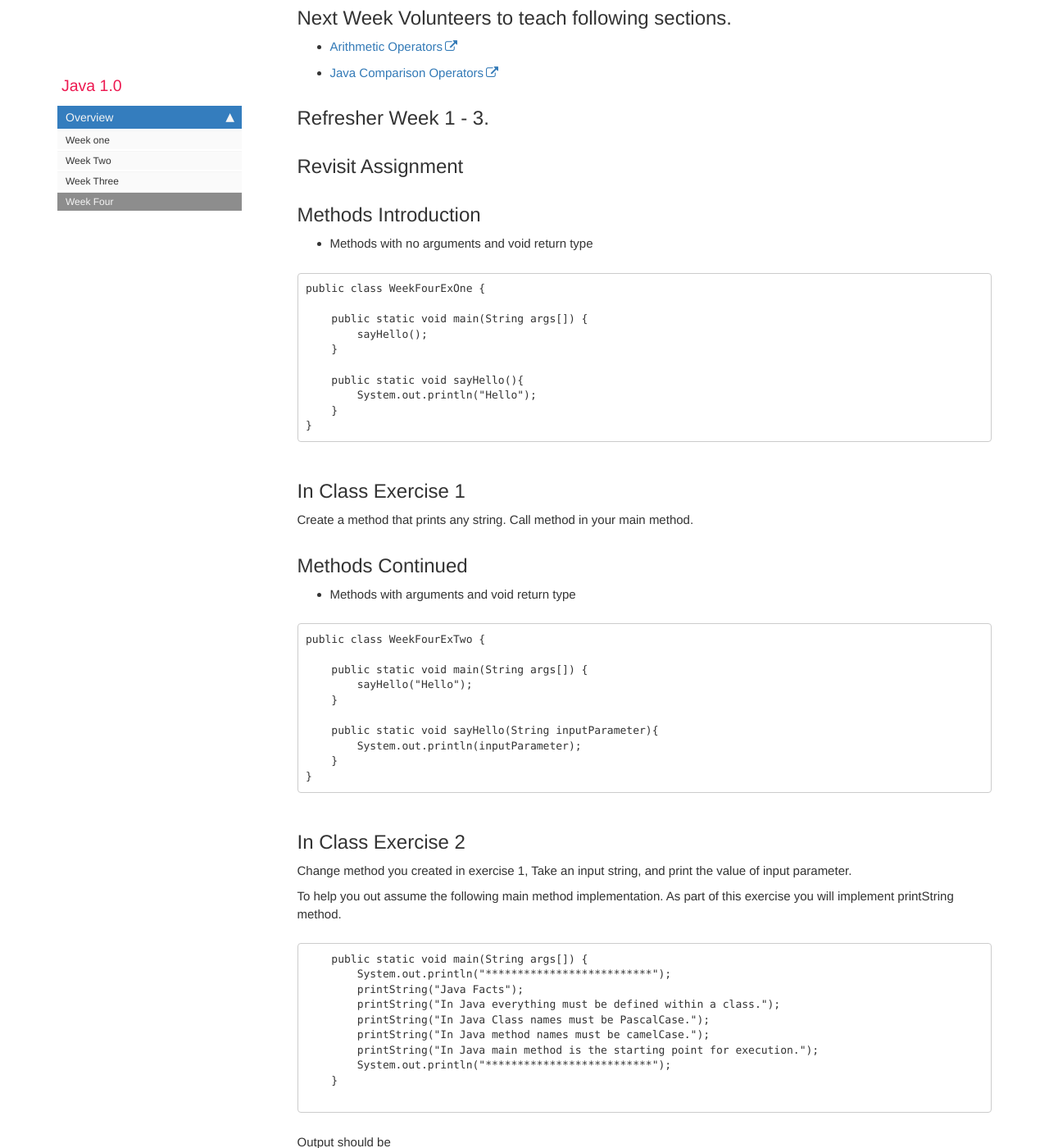
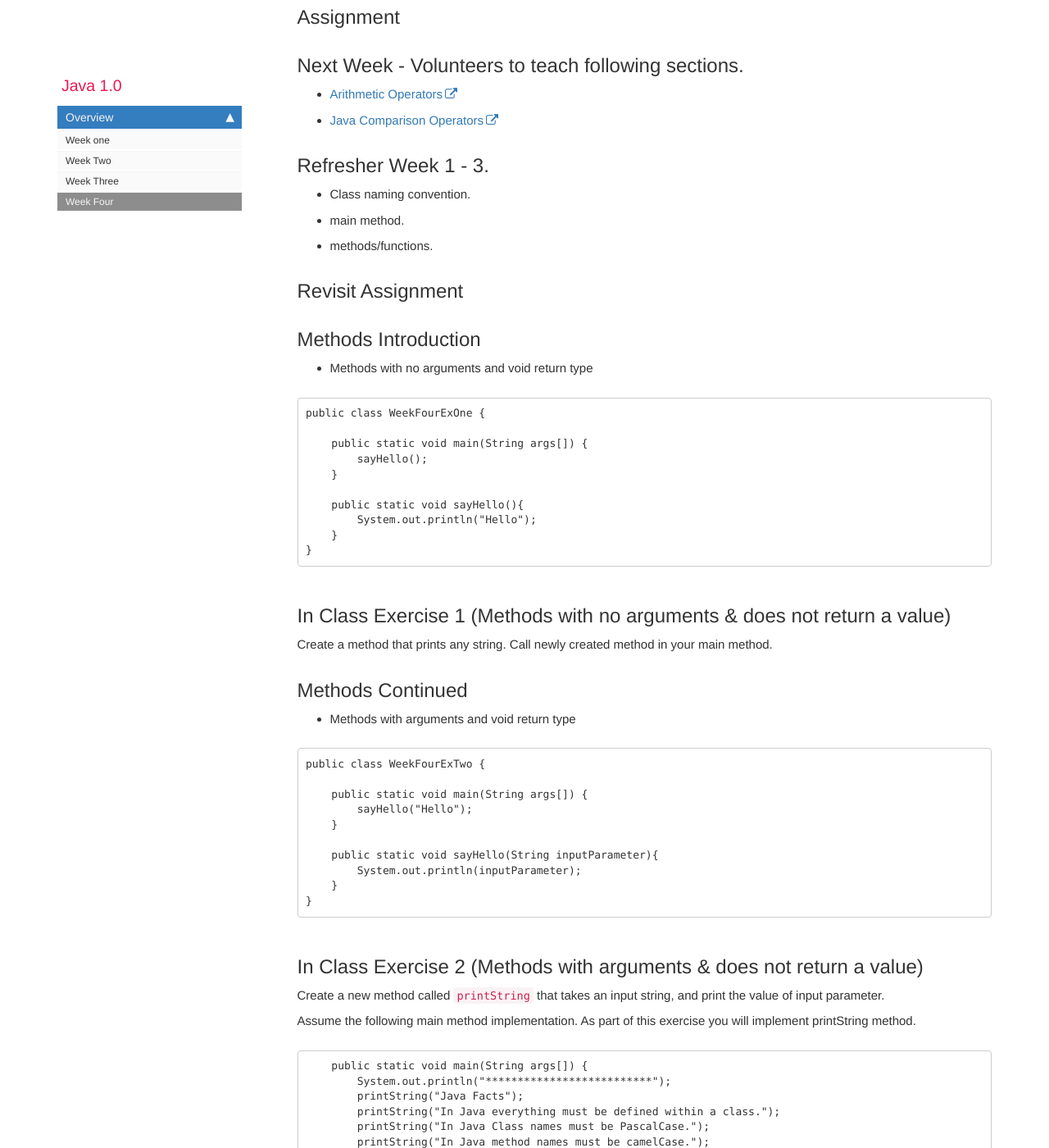
Before and after one commit to rambethina/java, a Jekyll site: the page built from pages/mydoc/mydoc_week_four.md, in a window 1280 px wide and 1400 px high, scrolled down 625 px. Shown: the whole window at 82% size. Built offline with Jekyll 4.4.1, drawn with Linux system fonts in a browser that asks for light colours; comment, search, counter and statistics services are not loaded; some of the changed text lies outside the part shown.

Commit message:
Week four add assignment

````diff
--- a/pages/mydoc/mydoc_week_four.md
+++ b/pages/mydoc/mydoc_week_four.md
@@ -7,11 +7,14 @@ folder: mydoc
 
 ## Assignment
 
-## Next Week Volunteers to teach following sections.
+## Next Week - Volunteers to teach following sections.
 * [Arithmetic Operators](https://www.w3schools.com/java/java_operators.asp)
 * [Java Comparison Operators](https://www.w3schools.com/java/java_operators.asp)
 
 ## Refresher Week 1 - 3.
+* Class naming convention.
+* main method.
+* methods/functions.
 
 ## Revisit Assignment
 
@@ -31,8 +34,8 @@ public class WeekFourExOne {
 }
 ```
 
-## In Class Exercise 1
-Create a method that prints any string. Call method in your main method.
+## In Class Exercise 1 (Methods with no arguments & does not return a value)
+Create a method that prints any string. Call newly created method in your main method.
 
 ## Methods Continued
 * Methods with arguments and void return type
@@ -50,10 +53,10 @@ public class WeekFourExTwo {
 }
 ```
 
-## In Class Exercise 2
-Change method you created in exercise 1, Take an input string, and print the value of input parameter.
+## In Class Exercise 2 (Methods with arguments & does not return a value)
+Create a new method called `printString` that takes an input string, and print the value of input parameter.
 
-To help you out assume the following main method implementation. As part of this exercise you will implement printString method.
+Assume the following main method implementation. As part of this exercise you will implement printString method.
 
 ```
     public static void main(String args[]) {
@@ -82,7 +85,7 @@ Output should be
 ## Methods Continued
 * Methods with arguments and return type
 
-## In Class Exercise 3
+## In Class Exercise 3 (Methods with arguments & return a value)
 Expand on assignment from last week or what we covered in class.
 As part of the assignment we santized first name, as a next step sanitize last name too.
 Use method & avoid code duplication.
@@ -92,7 +95,9 @@ Goals - Use methods where possible.
 
 Continuation of Validate & Sanitize Input. We will build on assignment from previous week and course work today.
 
-* First name and Last name must not contain any `_` and they should start with a Capital Letter. (Week 3 assignment & course work today.)
+Write a program that takes care of the following sanitization rules.
+
+* First name and Last name must should start with a Capital Letter. (Week 3 assignment & course work today.)
 * Phone numbers can be input in any of the following patterns, but must be sanitized, Look below for possible input values and output value.
   Input
   * 555-123-1245
@@ -101,3 +106,27 @@ Continuation of Validate & Sanitize Input. We will build on assignment from prev
 
  Output
    5551231245
+
+Sample starting Class, Feel free to change values.
+
+```
+public class WeekFourAssignment {
+
+    public static void main(String args[]) {
+        String firstName = "abraham";
+        String lastName = "lincoln";
+
+        String primaryPhone = "555-123-1245";
+        String secondaryPhone = "555.123.1246";
+
+        // Call to methods that sanitize input.
+
+        // Print results.
+    }
+
+    //method to sanitize names
+
+    //method to sanitize phone numbers
+
+}
+```
````
